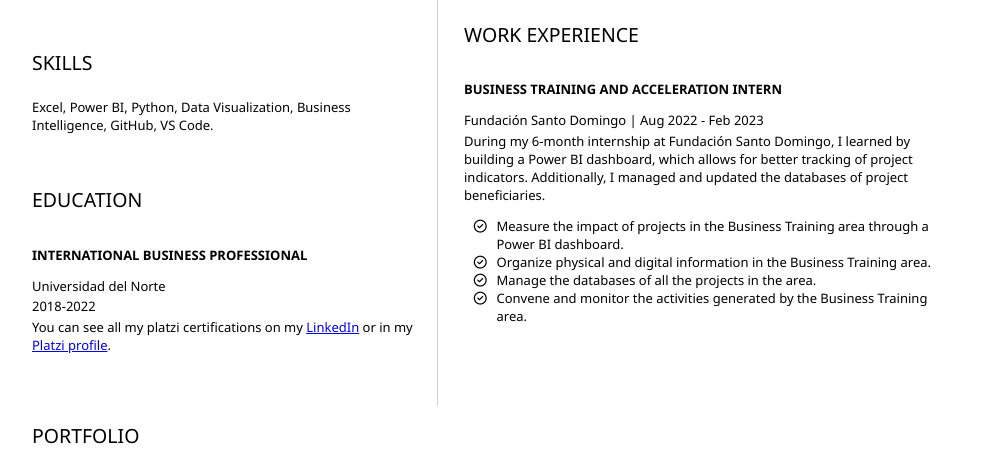
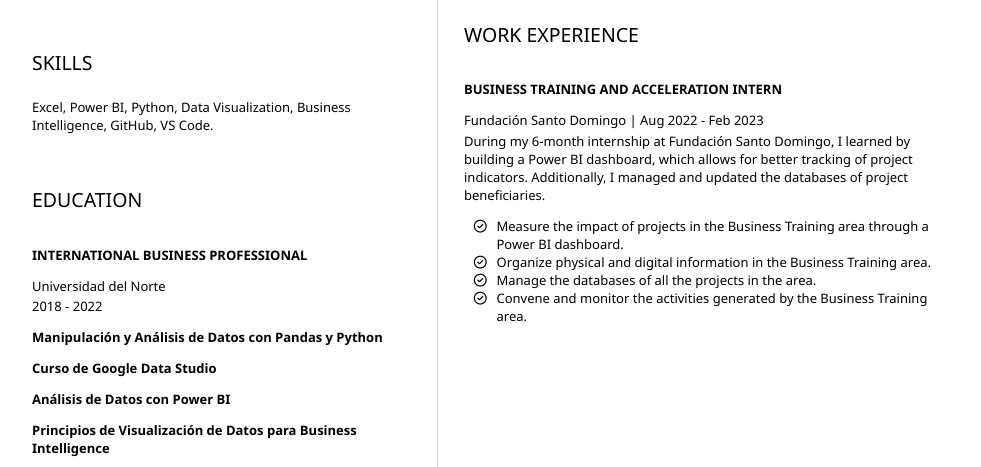
Before and after one commit to rubendavidp/resume, a plain HTML site: page index.html in a window 1280 px wide. Shown: the part 475-942 px from the top of the page, without its empty margins (154-1135 px from the left). Drawn offline with Linux system fonts and the light colour scheme.

Commit message:
Certifications added

```diff
--- a/index.html
+++ b/index.html
@@ -55,11 +55,15 @@
                         Universidad del Norte
                     </p>
                     <p>
-                        2018-2022
+                        2018 - 2022
                     </p>
-                    <p>
-                        You can see all my platzi certifications on my <a href="https://www.linkedin.com/in/rubendavidp/" target="_blank">LinkedIn</a> or in my <a href="https://platzi.com/p/rubendavidp/" target="_blank">Platzi profile</a>.
-                    </p>
+                <h3 id="subtitle">Manipulación y Análisis de Datos con Pandas y Python</h3>
+                <h3 id="subtitle">Curso de Google Data Studio</h3>
+                <h3 id="subtitle">Análisis de Datos con Power BI</h3>
+                <h3 id="subtitle">Principios de Visualización de Datos para Business Intelligence</h3>
+                <p>
+                    You can see all my platzi certifications on my <a href="https://www.linkedin.com/in/rubendavidp/" target="_blank">LinkedIn</a> or in my <a href="https://platzi.com/p/rubendavidp/" target="_blank">Platzi profile</a>.
+                </p>
             </section>
         </article>
         <article id="mainRight">
@@ -101,7 +105,7 @@
         <p id="insights">
             To know the analysis and insights go to my <a href="https://www.linkedin.com/in/rubendavidp/" target="_blank">article</a> in Medium.
         </p>
-        <!-- about your personal projects
+        <!-- ** insights **
         <p>
             <ul>
                 <li>Women, particularly adults, were the main victims of accidents in the UK subway system between 2015 and 2018.</li>
```
